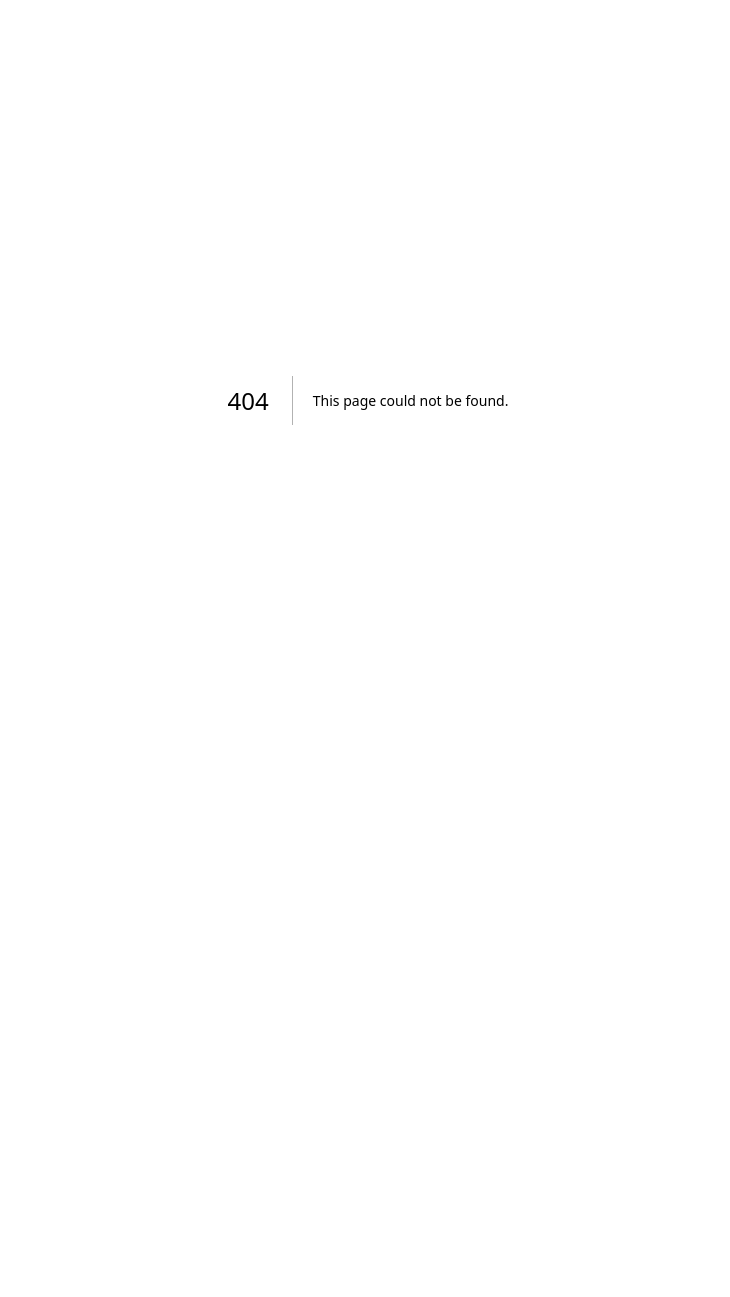
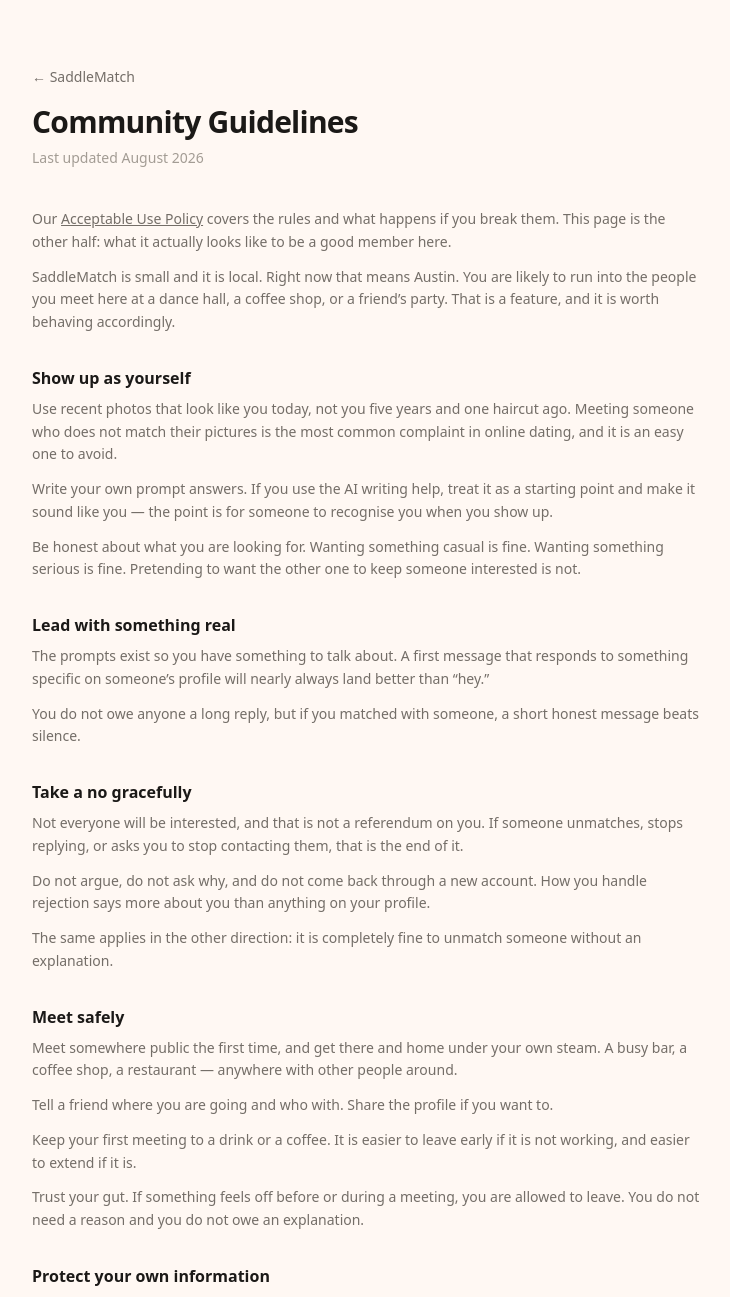
Before and after one commit to airkevin23-ship-it/saddlematch, a Next.js app: page /guidelines in a window 1280 px wide. Before the commit this address had no page. Shown: the top 1297 px of the page, without its empty margins (272-1002 px from the left). Before the commit the page ends 800 px from the top, so only its background shows below. Built offline with nearby package versions, Linux system fonts and the light colour scheme.

Commit message:
Create page.tsx

```diff
--- /dev/null
+++ b/src/app/guidelines/page.tsx
@@ -0,0 +1,87 @@
+import Link from "next/link";
+import { APP_NAME } from "@/lib/constants";
+
+export const metadata = {
+  title: `Community Guidelines — ${APP_NAME}`,
+  description:
+    "How to be a good member of SaddleMatch: showing up honestly, treating people well, meeting safely, and looking out for each other.",
+};
+
+export default function GuidelinesPage() {
+  return (
+    <main className="min-h-screen bg-cream text-ink px-6 py-16">
+      <div className="max-w-2xl mx-auto">
+        <Link href="/" className="text-sm text-ink-soft hover:text-ink transition-colors">
+          ← {APP_NAME}
+        </Link>
+        <h1 className="text-3xl font-extrabold mt-4 mb-2 tracking-tight">Community Guidelines</h1>
+        <p className="text-sm text-ink-faint mb-10">Last updated August 2026</p>
+
+        <div className="space-y-8 text-sm leading-relaxed text-ink">
+          <section>
+            <p className="text-ink-soft mb-3">
+              Our <Link href="/acceptable-use" className="underline">Acceptable Use Policy</Link> covers
+              the rules and what happens if you break them. This page is the other half: what it
+              actually looks like to be a good member here.
+            </p>
+            <p className="text-ink-soft mb-3">
+              {APP_NAME} is small and it is local. Right now that means Austin. You are likely to
+              run into the people you meet here at a dance hall, a coffee shop, or a friend&rsquo;s
+              party. That is a feature, and it is worth behaving accordingly.
+            </p>
+          </section>
+
+          <section>
+            <h2 className="font-bold text-base mb-2">Show up as yourself</h2>
+            <p className="text-ink-soft mb-3">Use recent photos that look like you today, not you five years and one haircut ago. Meeting someone who does not match their pictures is the most common complaint in online dating, and it is an easy one to avoid.</p>
+            <p className="text-ink-soft mb-3">Write your own prompt answers. If you use the AI writing help, treat it as a starting point and make it sound like you — the point is for someone to recognise you when you show up.</p>
+            <p className="text-ink-soft mb-3">Be honest about what you are looking for. Wanting something casual is fine. Wanting something serious is fine. Pretending to want the other one to keep someone interested is not.</p>
+          </section>
+
+          <section>
+            <h2 className="font-bold text-base mb-2">Lead with something real</h2>
+            <p className="text-ink-soft mb-3">The prompts exist so you have something to talk about. A first message that responds to something specific on someone&rsquo;s profile will nearly always land better than &ldquo;hey.&rdquo;</p>
+            <p className="text-ink-soft mb-3">You do not owe anyone a long reply, but if you matched with someone, a short honest message beats silence.</p>
+          </section>
+
+          <section>
+            <h2 className="font-bold text-base mb-2">Take a no gracefully</h2>
+            <p className="text-ink-soft mb-3">Not everyone will be interested, and that is not a referendum on you. If someone unmatches, stops replying, or asks you to stop contacting them, that is the end of it.</p>
+            <p className="text-ink-soft mb-3">Do not argue, do not ask why, and do not come back through a new account. How you handle rejection says more about you than anything on your profile.</p>
+            <p className="text-ink-soft mb-3">The same applies in the other direction: it is completely fine to unmatch someone without an explanation.</p>
+          </section>
+
+          <section>
+            <h2 className="font-bold text-base mb-2">Meet safely</h2>
+            <p className="text-ink-soft mb-3">Meet somewhere public the first time, and get there and home under your own steam. A busy bar, a coffee shop, a restaurant — anywhere with other people around.</p>
+            <p className="text-ink-soft mb-3">Tell a friend where you are going and who with. Share the profile if you want to.</p>
+            <p className="text-ink-soft mb-3">Keep your first meeting to a drink or a coffee. It is easier to leave early if it is not working, and easier to extend if it is.</p>
+            <p className="text-ink-soft mb-3">Trust your gut. If something feels off before or during a meeting, you are allowed to leave. You do not need a reason and you do not owe an explanation.</p>
+          </section>
+
+          <section>
+            <h2 className="font-bold text-base mb-2">Protect your own information</h2>
+            <p className="text-ink-soft mb-3">You do not need to share your last name, your address, your workplace, or your financial details to get to know someone. Move at your own pace on that.</p>
+            <p className="text-ink-soft mb-3">Be wary of anyone who wants to move off {APP_NAME} to another app immediately, or who has a reason they cannot video chat or meet.</p>
+            <p className="text-ink-soft mb-3"><strong>Never send money.</strong> Not to someone you have not met, and not to someone you have. If a conversation turns toward money, investments, crypto, or an emergency that only you can solve, it is a scam. Report it and we will act on the account.</p>
+          </section>
+
+          <section>
+            <h2 className="font-bold text-base mb-2">Look out for each other</h2>
+            <p className="text-ink-soft mb-3">Every profile and conversation has report and block tools, and we read every report. Reporting is confidential — the person will not be told who reported them.</p>
+            <p className="text-ink-soft mb-3">Report the things you would want someone to report for you: fake profiles, harassment, anyone asking for money, anyone who seems underage, anyone making you feel unsafe.</p>
+            <p className="text-ink-soft mb-3">Blocking removes someone from your Discover queue and stops them contacting you. You can do it at any time, for any reason, and you do not have to explain it.</p>
+            <p className="text-ink-soft mb-3">If someone is in immediate danger, call emergency services first. Then tell us.</p>
+          </section>
+
+          <section>
+            <h2 className="font-bold text-base mb-2">A note on being early</h2>
+            <p className="text-ink-soft mb-3">{APP_NAME} is new, and in a new city the number of profiles is smaller than what you are used to on the big apps. That is the trade — fewer people, but people actually near you who are actually looking.</p>
+            <p className="text-ink-soft mb-3">If you are here early, you are shaping what this becomes. The tone of a small community is set by the first few hundred members, and we would rather it be the kind of place where people are straightforward and kind. That mostly comes down to how you treat the next person you match with.</p>
+          </section>
+
+        </div>
+      </div>
+    </main>
+  );
+}
```
